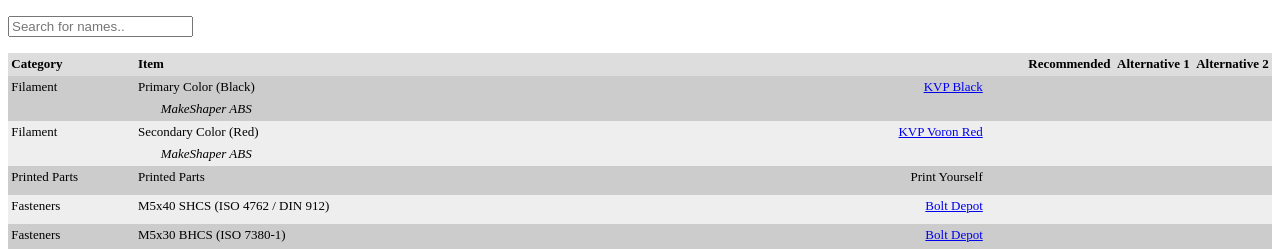
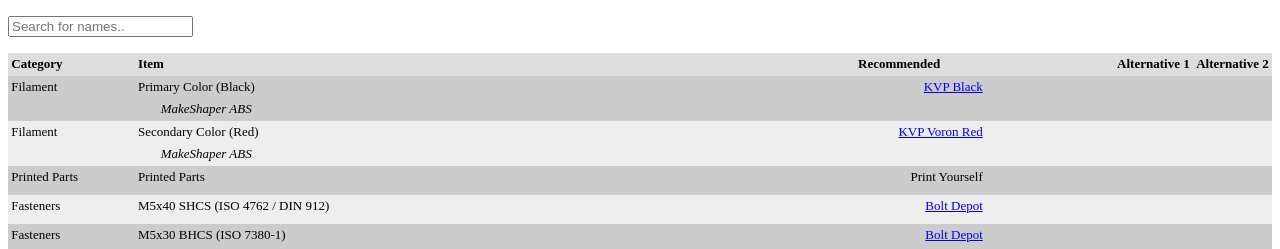
Before and after one commit to shiftingtech/Test, a Jekyll site: the page built from V2.md, in a window 1280 px wide. Shown: the top 249 px of the page. Built offline with Jekyll 4.4.1, drawn with Linux system fonts in a browser that asks for light colours.

Commit message:
Update style.css

```diff
--- a/assets/style.css
+++ b/assets/style.css
@@ -22,9 +22,13 @@
 td {
   text-align: left;
 }
-th:nth-of-type(3),
-td:nth-of-type(3) {
-  text-align: right;
+th:nth-of-type(3),th:nth-of-type(5)
+ {
+  text-align: center;
+}
+td:nth-of-type(3),td:nth-of-type(5)
+{
+  text-align:right;
 }
 
 th,
@@ -33,6 +37,12 @@
   font-size:small;
   border: 0px solid black;
   white-space:nowrap;
+
+}
+td#item {
+  padding: 0.25em 0.5em 0.25em 0.25em;
+  font-style:bold;
+  white-space: nowrap;
 
 }
 td#comment {
```
